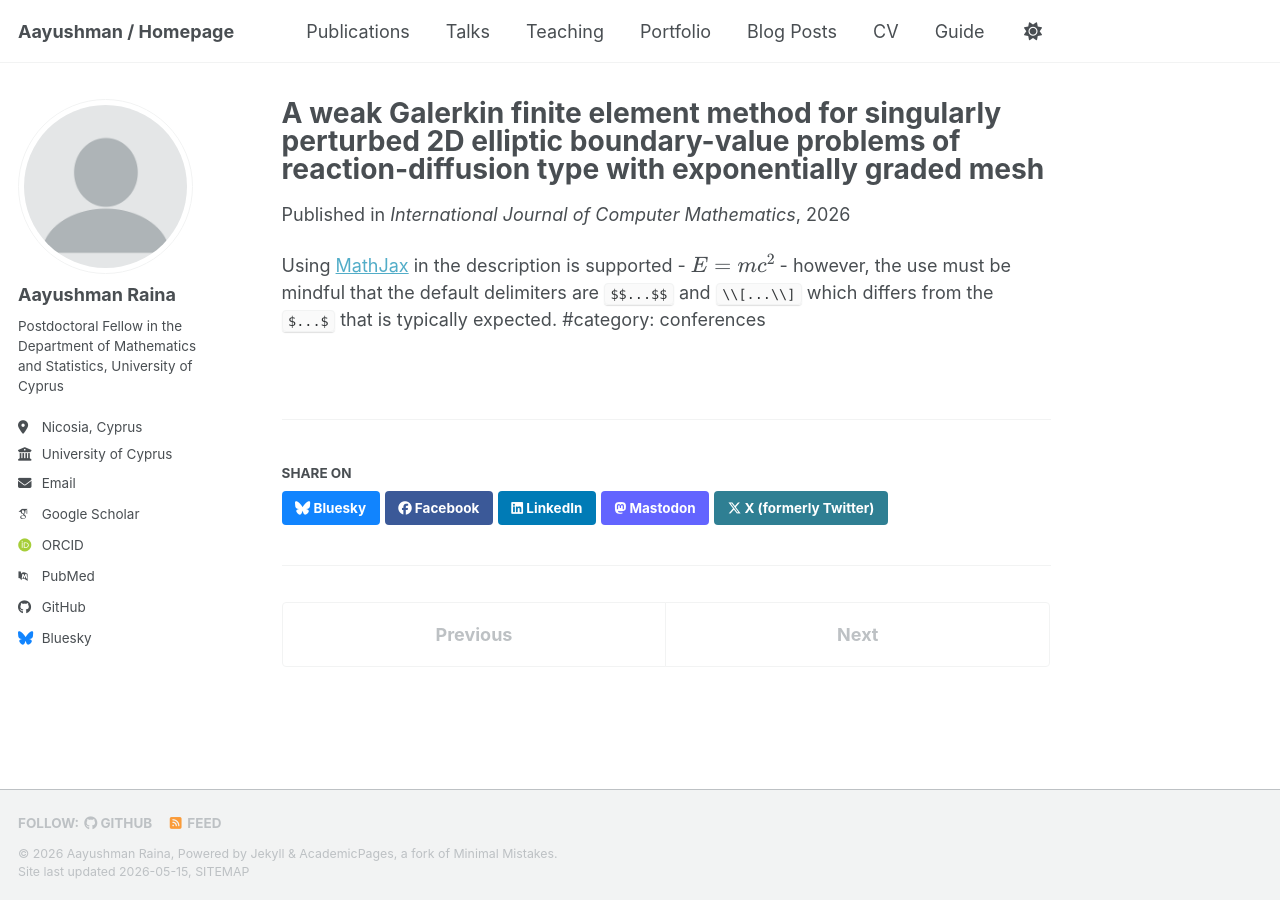
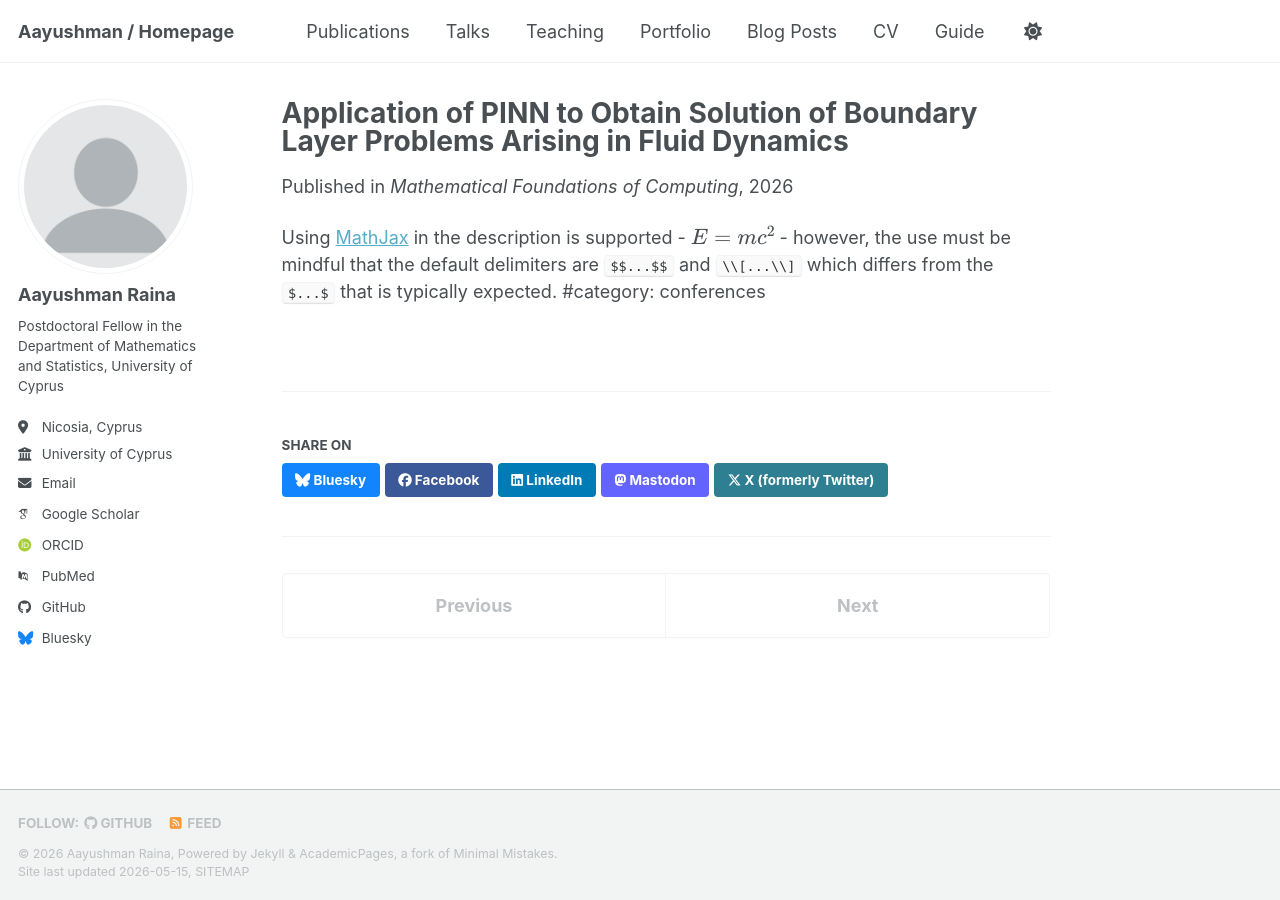
Before and after one commit to Aayushman5/Aayushman5.github.io, a Jekyll site: the page built from _publications/2024-02-17-paper-title-number-6.md, in a window 1280 px wide. Built offline with Jekyll 4.4.1, drawn with Linux system fonts in a browser that asks for light colours; some web fonts are replaced; a script bundle is joined from its source files by our own code; library files that are not in the unit come from our copies.

Commit message:
Update 2024-02-17-paper-title-number-6.md

```diff
--- a/_publications/2024-02-17-paper-title-number-6.md
+++ b/_publications/2024-02-17-paper-title-number-6.md
@@ -1,10 +1,10 @@
 ---
-title: "A weak Galerkin finite element method for singularly perturbed 2D elliptic boundary-value problems of reaction-diffusion type with exponentially graded mesh"
+title: "Application of PINN to Obtain Solution of Boundary Layer Problems Arising in Fluid Dynamics"
 collection: publications
 category: manuscripts
 permalink: /publication/2024-02-17-paper-title-number-5
-date: 2026-02-01
-venue: 'International Journal of Computer Mathematics'
+date: 2026-04-01
+venue: 'Mathematical Foundations of Computing'
 paperurl: 'https://academicpages.github.io/files/paper3.pdf'
 ---
 
```
